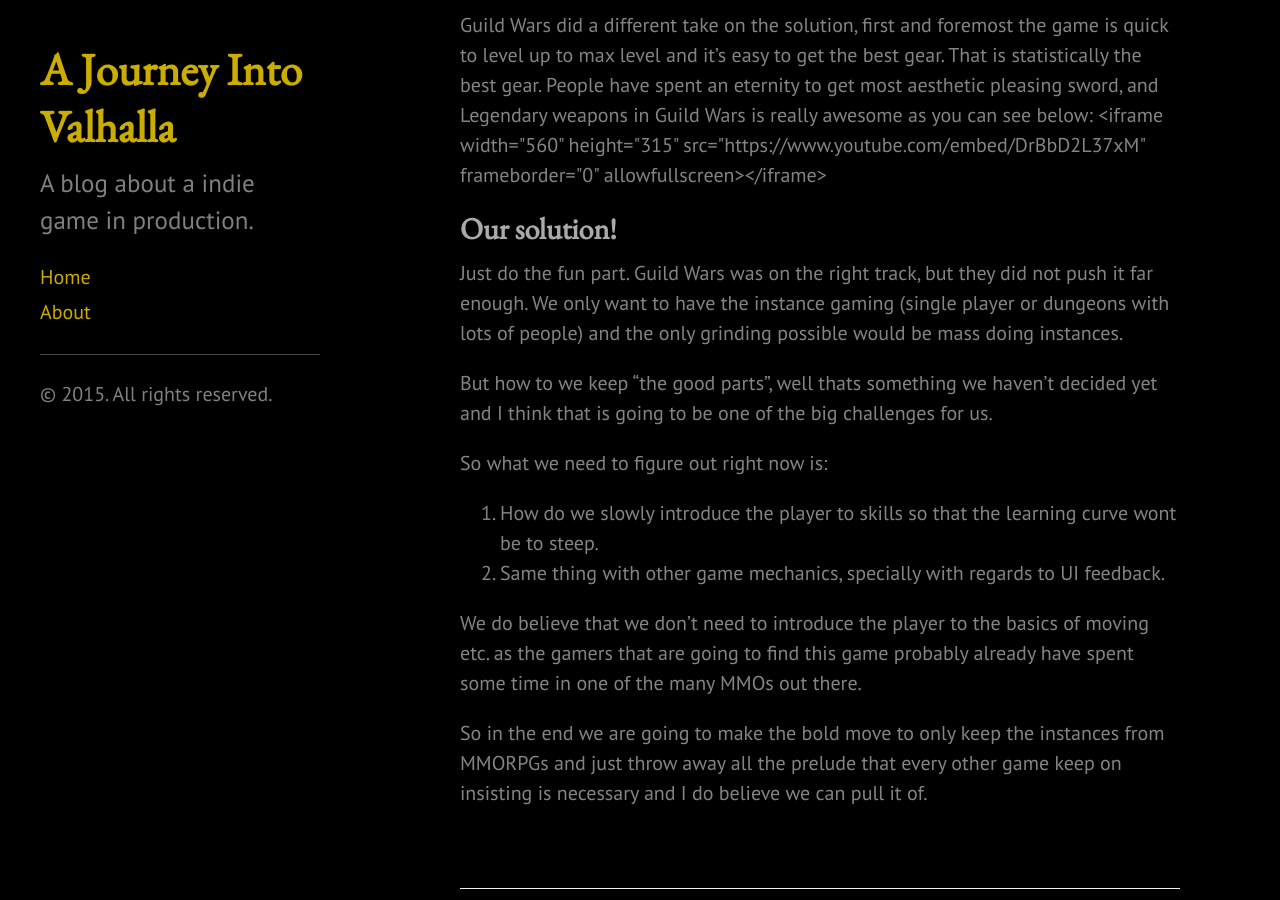
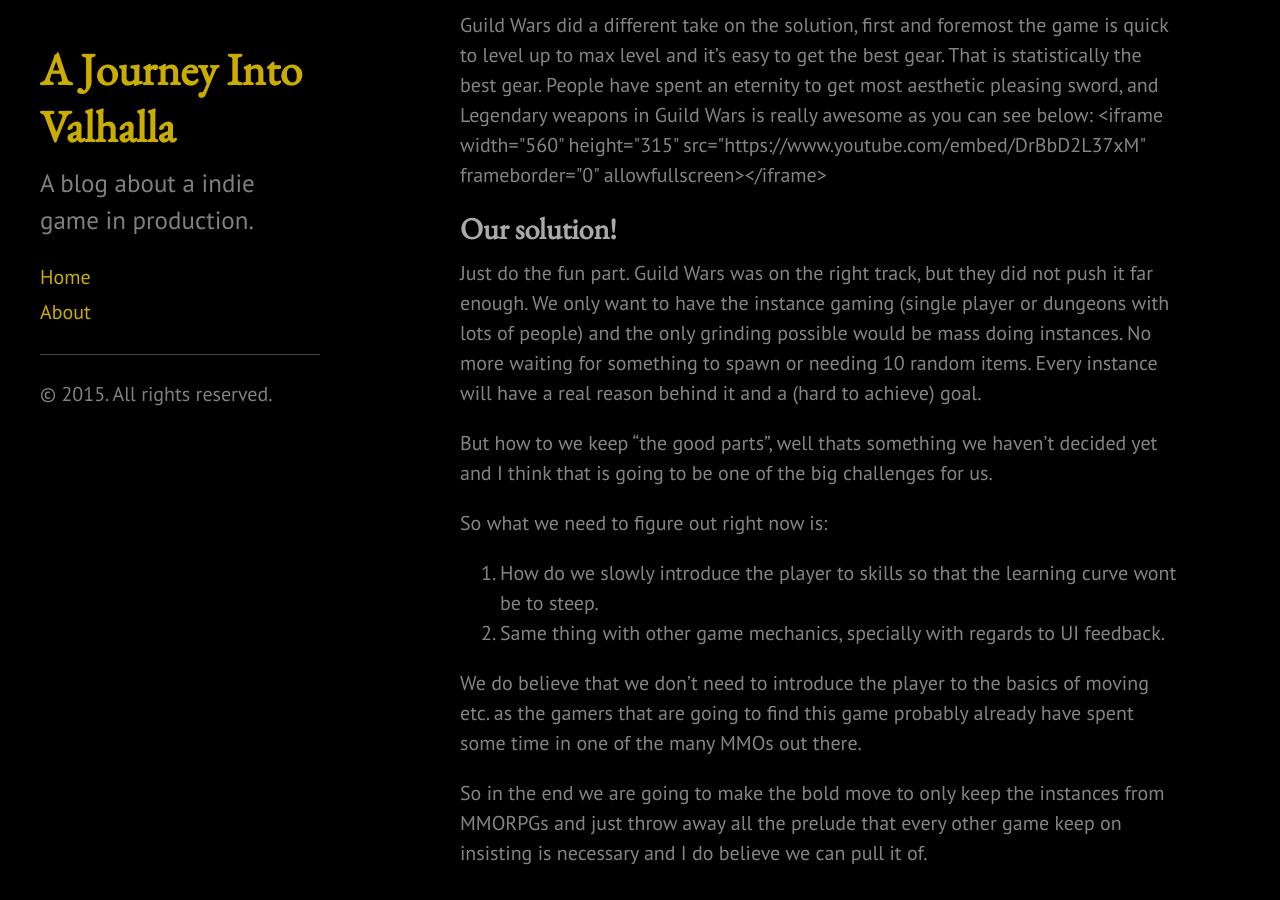
Before and after one commit to saiaku-gaming/valhalla-game.se, a Jekyll site: the page built from _posts/2015-07-28-whats-valhalla.md, in a window 1280 px wide and 900 px high, scrolled down 2579 px. Built offline with Jekyll 4.4.1, drawn with Linux system fonts in a browser that asks for light colours; Markdown is read by kramdown in place of the engine named in the settings.

Commit message:
Clarification

```diff
--- a/_posts/2015-07-28-whats-valhalla.md
+++ b/_posts/2015-07-28-whats-valhalla.md
@@ -51,7 +51,7 @@
 
 ## Our solution!
 
-Just do the fun part. Guild Wars was on the right track, but they did not push it far enough. We only want to have the instance gaming (single player or dungeons with lots of people) and the only grinding possible would be mass doing instances.
+Just do the fun part. Guild Wars was on the right track, but they did not push it far enough. We only want to have the instance gaming (single player or dungeons with lots of people) and the only grinding possible would be mass doing instances. No more waiting for something to spawn or needing 10 random items. Every instance will have a real reason behind it and a (hard to achieve) goal.
 
 But how to we keep "the good parts", well thats something we haven't decided yet and I think that is going to be one of the big challenges for us.
 
```
